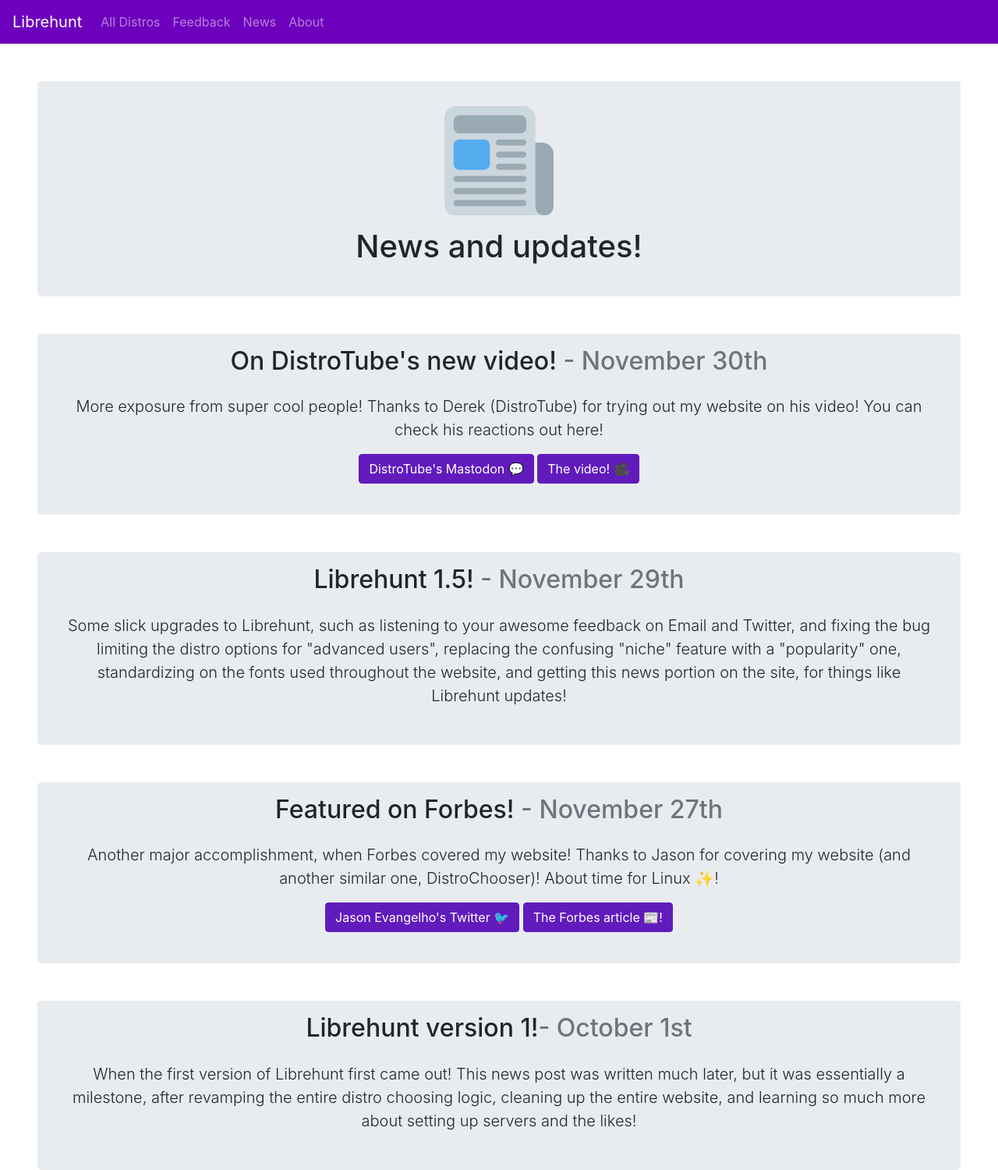
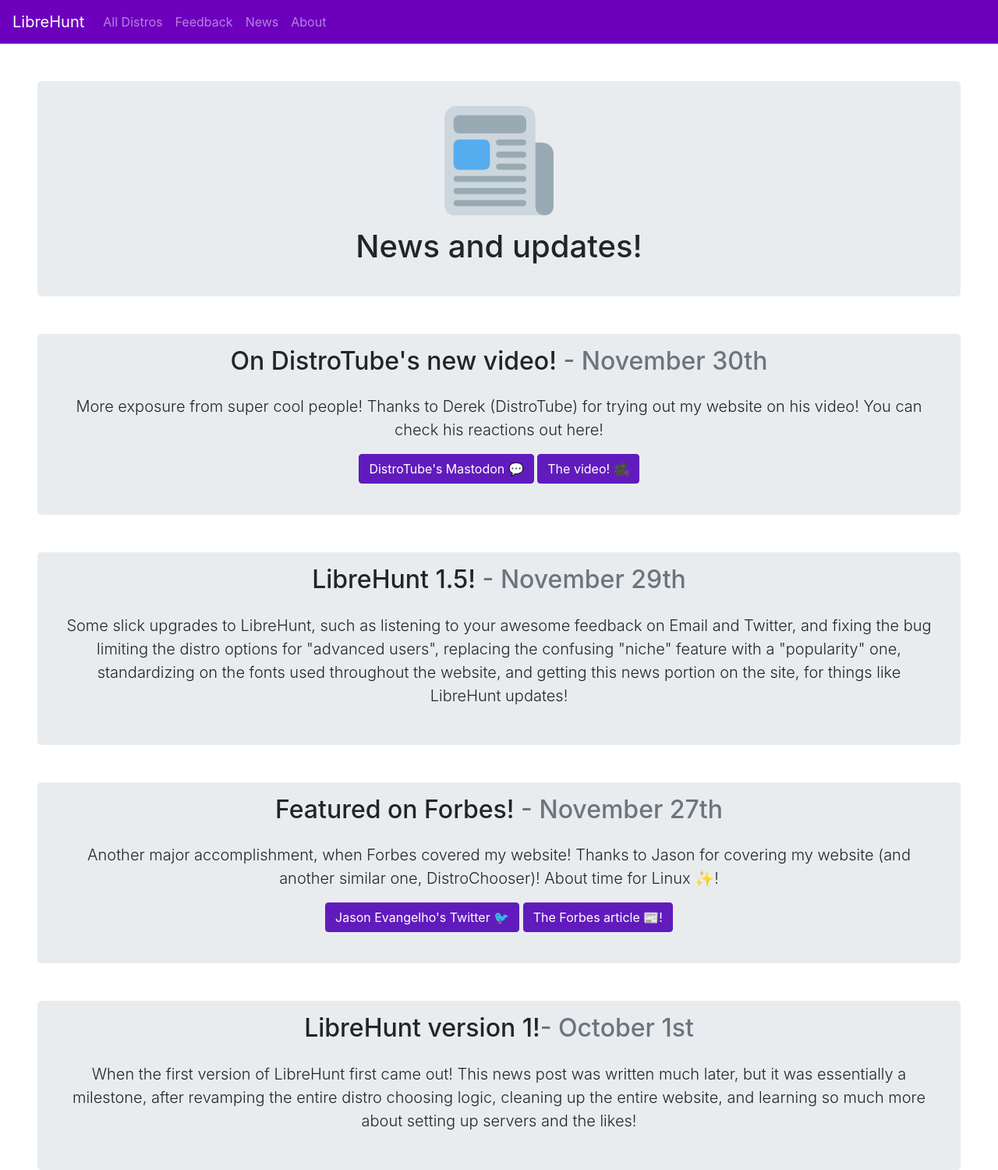
Before and after one commit to aviwad/librehunt, a Flask app: page /news in a window 1280 px wide. Shown: the whole page at 78% size. Run offline with Flask 2, Linux system fonts and the light colour scheme; some libraries are stand-ins or nearby versions.

Commit message:
fix branding to LibreHunt

```diff
--- a/templates/layout.html
+++ b/templates/layout.html
@@ -56,8 +56,8 @@ AAD4DwAA/D8AAA==" rel="icon" type="image/x-icon" />
         <link rel="stylesheet" href="../static/customJumbotronMargin.css">
 
         <!-- Title -->
-        <title>Librehunt: {% block title %}{% endblock %}</title>
-        <meta name="title" content="Librehunt">
+        <title>LibreHunt: {% block title %}{% endblock %}</title>
+        <meta name="title" content="LibreHunt">
         <meta name="description" content="Choose a Linux Distro today!">
         <meta name="keywords" content="Linux,Distro">
         <meta name="author" content="Avi Wadhwa">
@@ -67,7 +67,7 @@ AAD4DwAA/D8AAA==" rel="icon" type="image/x-icon" />
       <!-- Navbar with purple color -->
       <nav class="navbar navbar-expand-lg navbar-dark" style="background-color: #6d00bd;">
         <!-- home button (librehunt) -->
-        <a class="navbar-brand" href="/">Librehunt</a>
+        <a class="navbar-brand" href="/">LibreHunt</a>
 
         <!-- toggle button for mobile phones -->
         <button class="navbar-toggler" type="button" data-toggle="collapse" data-target="#navbarNavAltMarkup" aria-controls="navbarNavAltMarkup" aria-expanded="false" aria-label="Toggle navigation">
--- a/templates/news.html
+++ b/templates/news.html
@@ -36,12 +36,12 @@
 
   <section class="jumbotron text-center mx-5 mt-5 jumbotron-little-padding">
         <div class="container">
-          <h2>Librehunt 1.5! <span class="text-muted">- November 29th</span></h2>
+          <h2>LibreHunt 1.5! <span class="text-muted">- November 29th</span></h2>
         <!-- reusing recommendations.html code for centering! -->
         <div class="container">
             <div class="row justify-content-center align-items-center">
               <div class="mx-auto my-3 text-center">
-                <p class="lead">Some slick upgrades to Librehunt, such as listening to your awesome feedback on Email and Twitter, and fixing the bug limiting the distro options for "advanced users", replacing the confusing "niche" feature with a "popularity" one, standardizing on the fonts used throughout the website, and getting this news portion on the site, for things like Librehunt updates!</p>
+                <p class="lead">Some slick upgrades to LibreHunt, such as listening to your awesome feedback on Email and Twitter, and fixing the bug limiting the distro options for "advanced users", replacing the confusing "niche" feature with a "popularity" one, standardizing on the fonts used throughout the website, and getting this news portion on the site, for things like LibreHunt updates!</p>
               </div>
             </div>
         </div>
@@ -66,12 +66,12 @@
 
   <section class="jumbotron text-center mx-5 mt-5 jumbotron-little-padding">
         <div class="container">
-          <h2>Librehunt version 1!<span class="text-muted">- October 1st</span></h2>
+          <h2>LibreHunt version 1!<span class="text-muted">- October 1st</span></h2>
         <!-- reusing recommendations.html code for centering! -->
         <div class="container">
             <div class="row justify-content-center align-items-center">
               <div class="mx-auto my-3 text-center">
-                <p class="lead">When the first version of Librehunt first came out! This news post was written much later, but it was essentially a milestone, after revamping the entire distro choosing logic, cleaning up the entire website, and learning so much more about setting up servers and the likes!</p>
+                <p class="lead">When the first version of LibreHunt first came out! This news post was written much later, but it was essentially a milestone, after revamping the entire distro choosing logic, cleaning up the entire website, and learning so much more about setting up servers and the likes!</p>
               </div>
             </div>
         </div>
```
